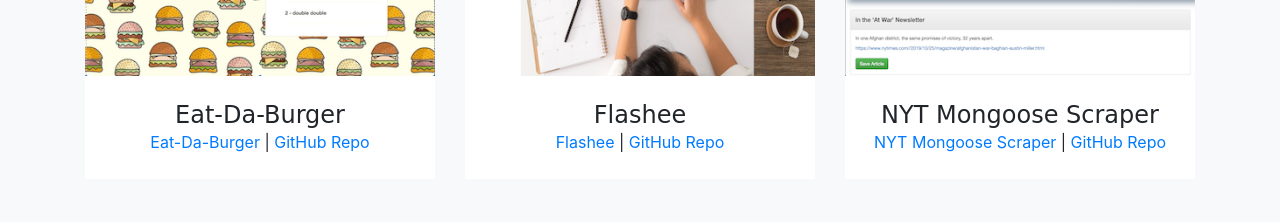
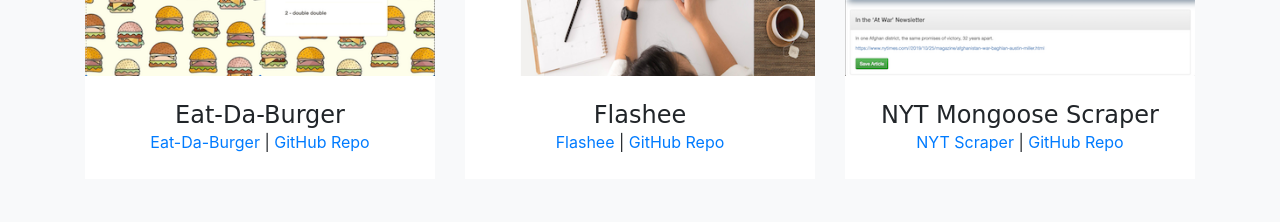
Before and after one commit to jnieves14/jnieves14.github.io, a website with bundled scripts: page index.html in a window 1280 px wide. Shown: the part 4760-4982 px from the top of the page. Built offline with nearby package versions, Linux system fonts and the light colour scheme; a web font is replaced by a local one.

Commit message:
scraper title edited

```diff
--- a/index.html
+++ b/index.html
@@ -382,7 +382,7 @@
           <a href="https://pure-falls-58683.herokuapp.com/" target="_blank"><img class="img-fluid" src="img/portfolio/15-MongooseScraper-thumbnail.png" alt=""></a>
           <div class="portfolio-caption">
             <h4>NYT Mongoose Scraper</h4>
-            <a href="https://pure-falls-58683.herokuapp.com/" target="_blank">NYT Mongoose Scraper</a> |
+            <a href="https://pure-falls-58683.herokuapp.com/" target="_blank">NYT Scraper</a> |
             <a href="https://github.com/jnieves14/Mongo-Scraper" target="_blank">GitHub Repo</a>
           </div>
         </div>
```
